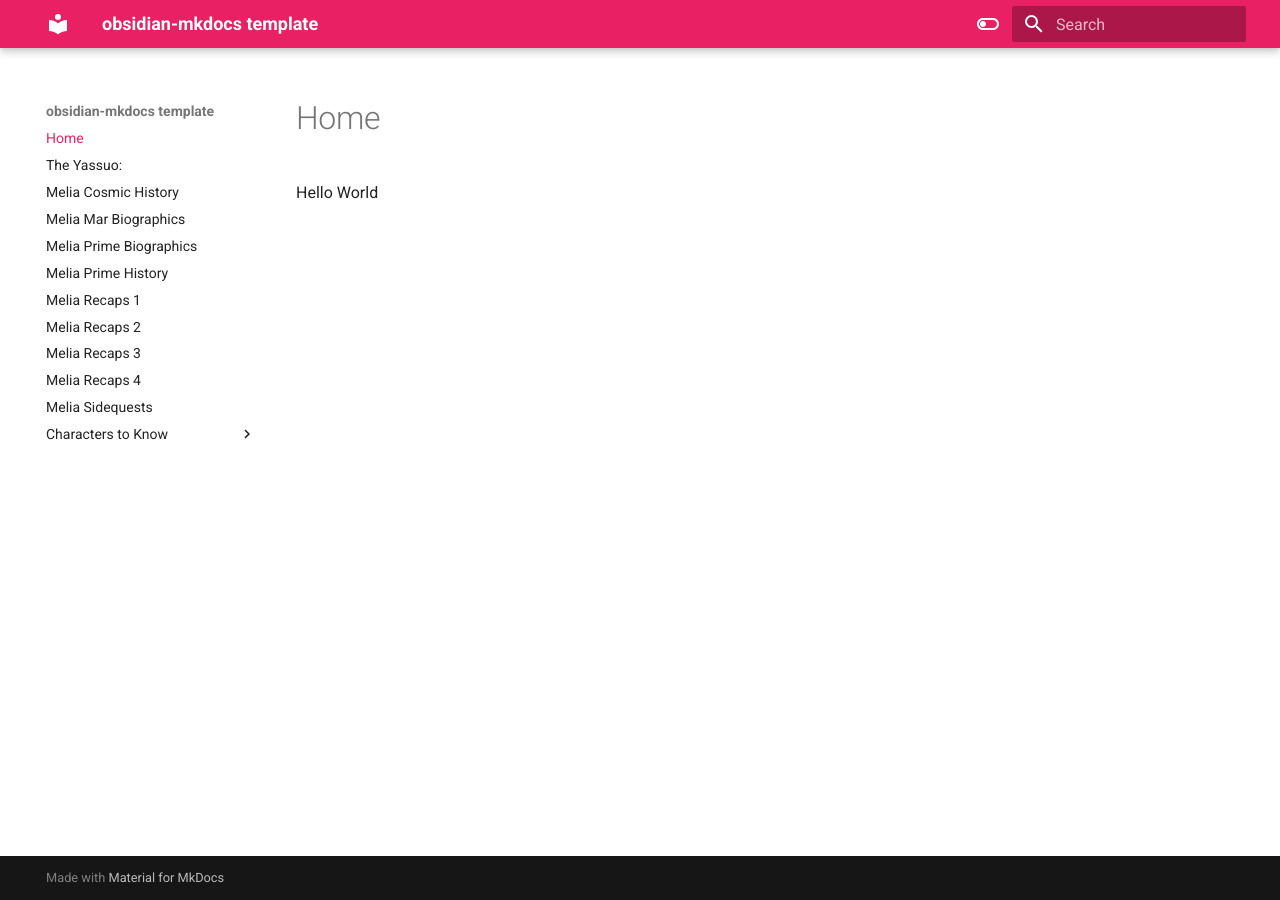
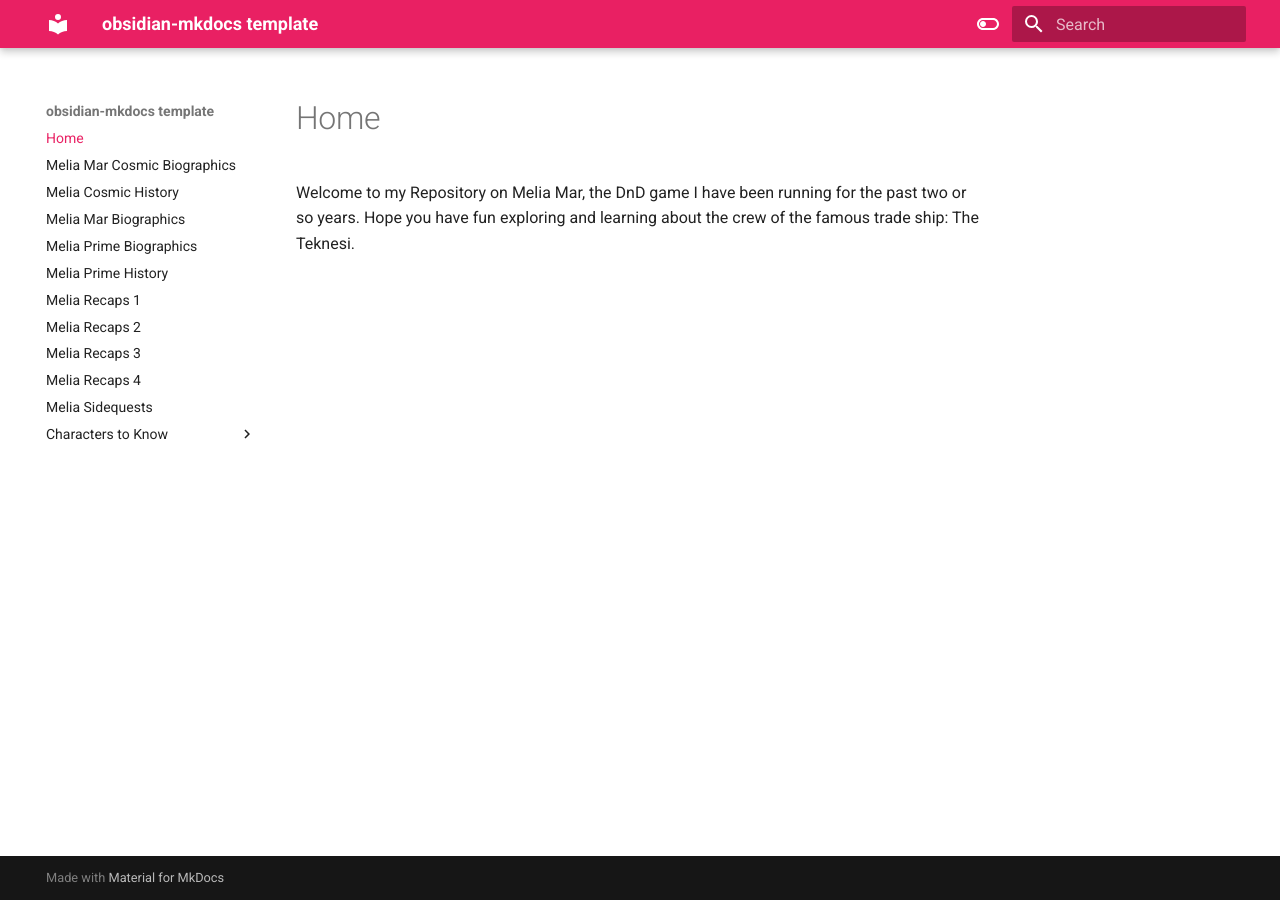
Before and after one commit to NoahHodgson/project-melia, an MkDocs documentation site: the page built from docs/index.md, in a window 1280 px wide. Built offline with MkDocs 1.6.1 and Material for MkDocs 9.7.7, drawn with Linux system fonts in a browser that asks for light colours.

Commit message:
fixed a typo

```diff
--- a/docs/Melia-Cosmic-Biographics.md
+++ b/docs/Melia-Cosmic-Biographics.md
@@ -1,3 +1,5 @@
+# Melia Mar Cosmic Biographics
+
 # The Yassuo:
 Ancient beings that originally existed. Long since died. When the last one died, his skull
 	split open and The Creators poured out.
--- a/docs/index.md
+++ b/docs/index.md
@@ -1 +1 @@
-Hello World
+Welcome to my Repository on Melia Mar, the DnD game I have been running for the past two or so years. Hope you have fun exploring and learning about the crew of the famous trade ship: The Teknesi.
```
